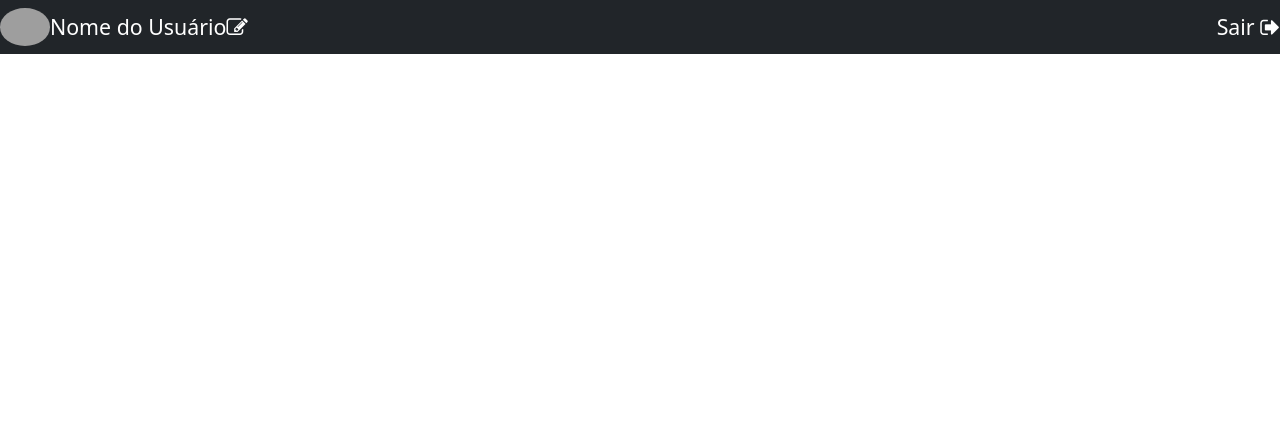
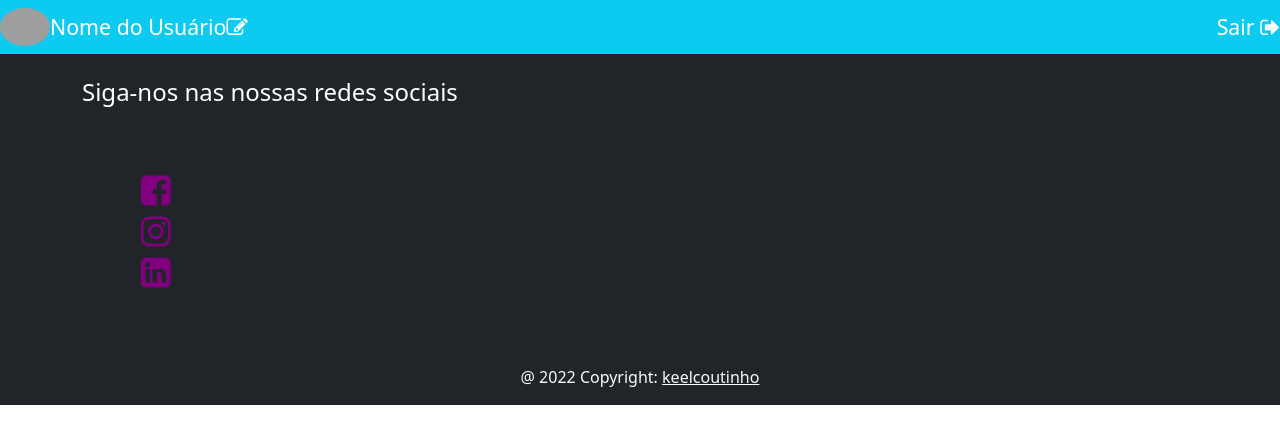
Before and after one commit to keelcoutinho/blog_pessoalFront, an Angular app: page / in a window 1280 px wide. Shown: the top 444 px of the page. Built offline with nearby package versions, Linux system fonts and the light colour scheme; grey boxes are pictures that could not be loaded.

Commit message:
acrescenta rodapé

```diff
--- a/src/app/app.component.html
+++ b/src/app/app.component.html
@@ -1 +1,3 @@
 <app-menu></app-menu>
+
+<app-rodape></app-rodape>
--- a/src/app/menu/menu.component.html
+++ b/src/app/menu/menu.component.html
@@ -1,4 +1,4 @@
-<nav class="navbar navbar-expand-lg bg-dark">
+<nav class="navbar navbar-expand-lg bg-info">
       <button class="navbar-toggler" type="button" data-bs-toggle="collapse" data-bs-target="#navbarSupportedContent" aria-controls="navbarSupportedContent" aria-expanded="false" aria-label="Toggle navigation">
         <span class="navbar-toggler-icon"></span>
       </button>
--- a/src/app/rodape/rodape.component.css
+++ b/src/app/rodape/rodape.component.css
@@ -0,0 +1,28 @@
+ul.social-network{
+    list-style: none;
+    padding: 0;
+}
+
+ul.social-network{
+    display: inline;
+    margin: 0;
+    padding: 5%;
+}
+
+.fa{
+    font-size: 35px;
+    color: purple;
+    padding: 10%;
+}
+
+.fa-facebook-square:hover{
+    color: blue;
+}
+
+.fa-instagram:hover{
+    color: red;
+}
+
+.fa-linkedin-square:hover{
+    color: aqua;
+}
--- a/src/app/rodape/rodape.component.html
+++ b/src/app/rodape/rodape.component.html
@@ -1 +1,41 @@
-<p>rodape works!</p>
+<footer class="page-footer font-small bg-dark pt-4">
+    <div class="container">
+        <div class="row">
+            <div class="col-md-12 d-flex justify-content-left">
+                <h4 class="text-white">Siga-nos nas nossas redes sociais</h4>
+            </div>
+
+        </div>
+        <div class="row">
+            <div class="col-md-12 d-flex justify-content-left">
+                <ul class="social-network">
+                    <li>
+                        <a href="https://facebook.com" target="_blank" class="iconFacebook">
+                            <i class="fa fa-facebook-square" aria-hidden="true"></i>
+                        </a>
+                    </li>
+                    <li>
+                        <a href="https://instagram.com/" target="_blank" class="iconInstagram">
+                            <i class="fa fa-instagram" aria-hidden="true"></i>
+                        </a>
+                    </li>
+                    <li>
+                        <a href="https://linkedin.com" target="_blank" class="iconLinkedin">
+                            <i class="fa fa-linkedin-square" aria-hidden="true"></i>
+                        </a>
+                    </li>
+
+                </ul>
+            </div>
+
+        </div>
+        <div class="footer-copyright bg-dark text-center py-3">
+            <span class="text-light"> @ 2022 Copyright:
+                <a class="text-light" target="_blank" href="https://github.com/keelcoutinho"> keelcoutinho</a>
+
+            </span>
+        </div>
+
+    </div>
+
+</footer>
```
